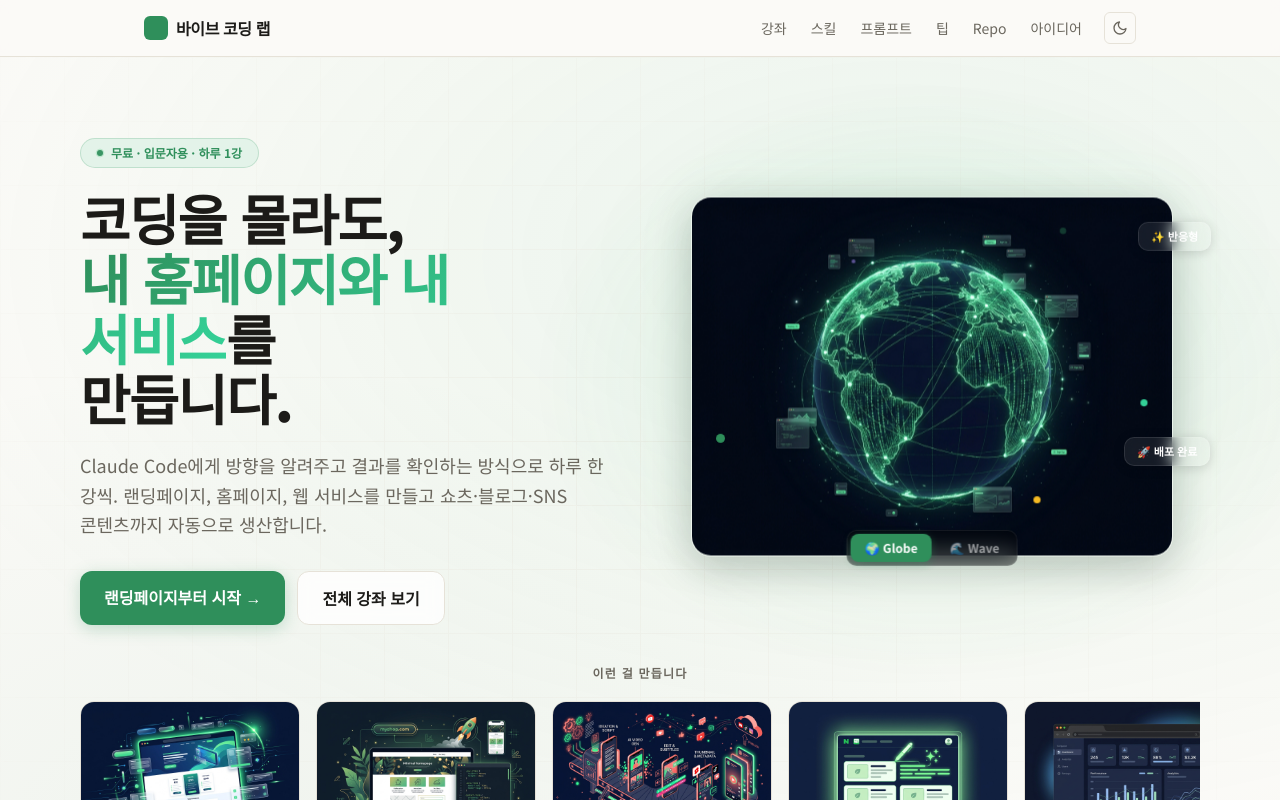
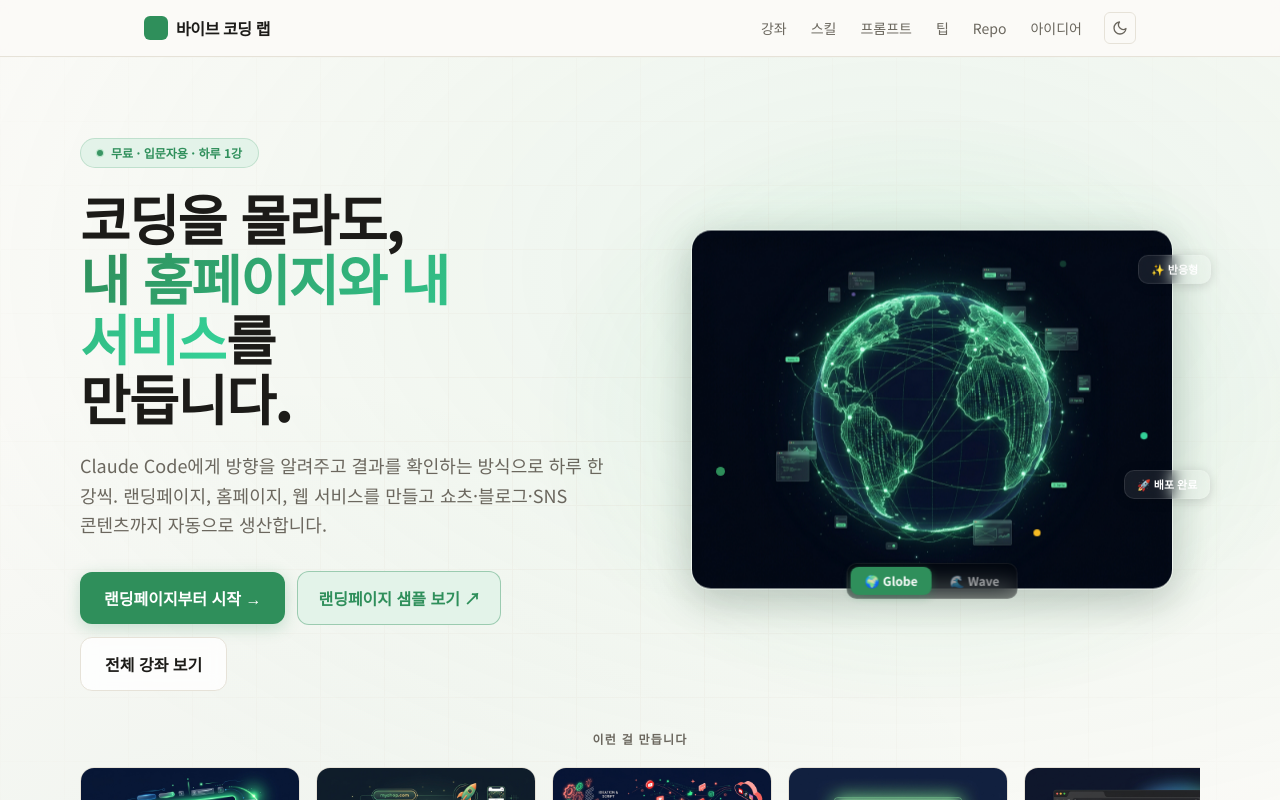
Before and after one commit to osam555/lab-site, a Next.js app: page / in a window 1280 px wide. Shown: the top 800 px of the page. Built offline with nearby package versions, Linux system fonts and the light colour scheme.

Commit message:
feat: add landing page samples CTA button to home hero

```diff
--- a/src/app/lectures/[course]/page.tsx
+++ b/src/app/lectures/[course]/page.tsx
@@ -84,7 +84,7 @@ export default async function CoursePage({ params }: { params: Promise<Params> }
       </header>
 
       {course === "landing-page" && (
-        <section className="mt-12 rounded-2xl border border-line bg-card p-6 sm:p-8 shadow-xs">
+        <section id="samples" className="mt-12 scroll-mt-20 rounded-2xl border border-line bg-card p-6 sm:p-8 shadow-xs">
           <div className="flex flex-col sm:flex-row sm:items-end justify-between gap-2 mb-6">
             <div>
               <div className="inline-flex items-center gap-1.5 rounded-full bg-accent-soft px-2.5 py-0.5 text-xs font-bold text-accent mb-2">
--- a/src/app/page.tsx
+++ b/src/app/page.tsx
@@ -68,9 +68,15 @@ export default function Home() {
                 Claude Code에게 방향을 알려주고 결과를 확인하는 방식으로 하루 한 강씩.
                 랜딩페이지, 홈페이지, 웹 서비스를 만들고 쇼츠·블로그·SNS 콘텐츠까지 자동으로 생산합니다.
               </p>
-              <div className="mt-8 flex flex-wrap gap-3">
+              <div className="mt-8 flex flex-wrap items-center gap-3">
                 <Link href="/lectures/landing-page" className="hero-cta-primary rounded-xl bg-accent px-6 py-3.5 font-bold text-white transition">
                   랜딩페이지부터 시작 →
+                </Link>
+                <Link
+                  href="/lectures/landing-page#samples"
+                  className="rounded-xl border border-accent/40 bg-accent-soft px-5 py-3.5 font-bold text-accent transition hover:bg-accent hover:text-white hover:border-accent hover:shadow-md"
+                >
+                  랜딩페이지 샘플 보기 ↗
                 </Link>
                 <Link href="/lectures" className="rounded-xl border border-line bg-card/80 px-6 py-3.5 font-bold backdrop-blur-sm transition hover:border-accent">
                   전체 강좌 보기
```
